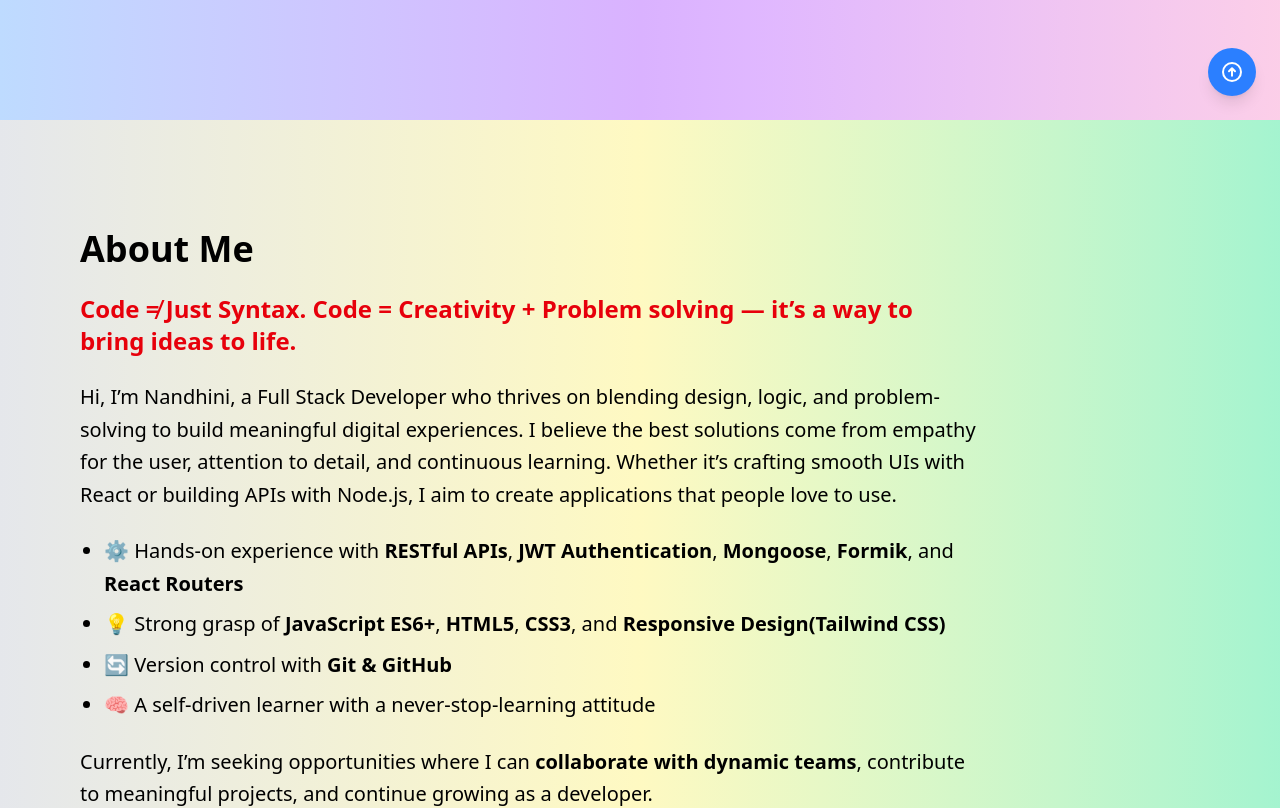
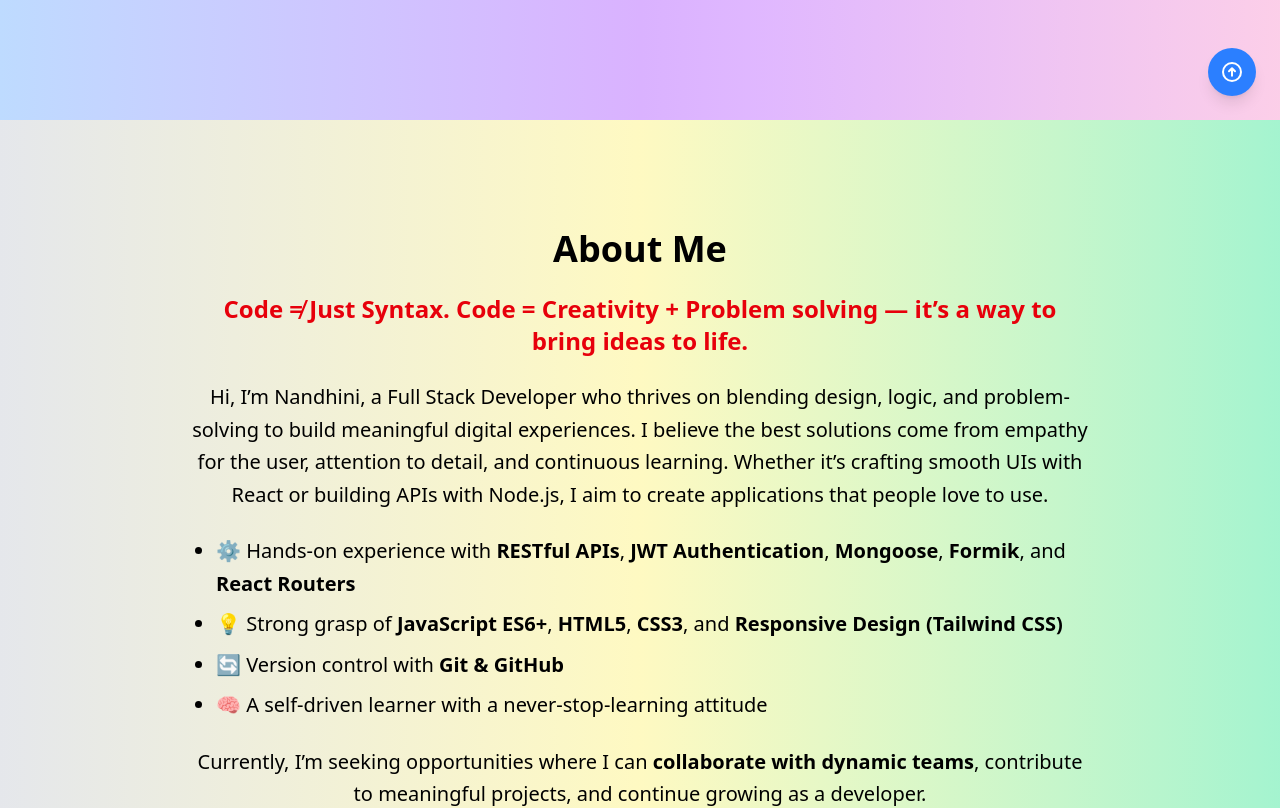
Before and after one commit to nandhini-11-cmd/nandhu_portfolio, a React (Vite) app: page / in a window 1280 px wide. Shown: the part 680-1488 px from the top of the page. Built offline with nearby package versions, Linux system fonts and the light colour scheme.

Commit message:
About me alignment

```diff
--- a/src/components/About.jsx
+++ b/src/components/About.jsx
@@ -2,26 +2,40 @@ import React from 'react';
 
 const About = () => {
   return (
-    <section id="about" className="min-h-screen px-6 py-16 md:px-20  text-black flex flex-col justify-center items-start">
+    <section
+      id="about"
+      className="min-h-screen px-6 py-16 md:px-20 text-black flex flex-col justify-center items-center text-center"
+    >
       <h2 className="text-3xl md:text-4xl font-bold mb-6 text-black">About Me</h2>
 
       <div className="max-w-4xl text-lg md:text-xl leading-relaxed space-y-6">
         <p className="text-red-600 font-bold text-2xl">
-         Code ≠ Just Syntax. Code = Creativity + Problem solving — it’s a way to bring ideas to life. </p><p>Hi, I’m Nandhini, a Full Stack Developer who thrives on blending design, logic, and problem-solving to build meaningful digital experiences. I believe the best solutions come from empathy for the user, attention to detail, and continuous learning. Whether it’s crafting smooth UIs with React or building APIs with Node.js, I aim to create applications that people love to use.
+          Code ≠ Just Syntax. Code = Creativity + Problem solving — it’s a way to bring ideas to life.
+        </p>
+        <p>
+          Hi, I’m Nandhini, a Full Stack Developer who thrives on blending design, logic, and problem-solving
+          to build meaningful digital experiences. I believe the best solutions come from empathy for the user,
+          attention to detail, and continuous learning. Whether it’s crafting smooth UIs with React or building
+          APIs with Node.js, I aim to create applications that people love to use.
         </p>
 
-        <ul className="list-disc pl-6 space-y-2">
-          <li>⚙️ Hands-on experience with <strong>RESTful APIs</strong>, <strong>JWT Authentication</strong>, <strong>Mongoose</strong>, <strong>Formik</strong>, and <strong>React Routers</strong></li>
-          <li>💡 Strong grasp of <strong>JavaScript ES6+</strong>, <strong>HTML5</strong>, <strong>CSS3</strong>, and <strong>Responsive Design(Tailwind CSS)</strong></li>
+        <ul className="list-disc pl-6 space-y-2 text-left mx-auto w-fit">
+          <li>
+            ⚙️ Hands-on experience with <strong>RESTful APIs</strong>, <strong>JWT Authentication</strong>,{' '}
+            <strong>Mongoose</strong>, <strong>Formik</strong>, and <strong>React Routers</strong>
+          </li>
+          <li>
+            💡 Strong grasp of <strong>JavaScript ES6+</strong>, <strong>HTML5</strong>, <strong>CSS3</strong>, and{' '}
+            <strong>Responsive Design (Tailwind CSS)</strong>
+          </li>
           <li>🔄 Version control with <strong>Git & GitHub</strong></li>
           <li>🧠 A self-driven learner with a never-stop-learning attitude</li>
         </ul>
 
         <p>
-          Currently, I’m seeking opportunities where I can <strong>collaborate with dynamic teams</strong>, contribute to meaningful projects, and continue growing as a developer.
+          Currently, I’m seeking opportunities where I can <strong>collaborate with dynamic teams</strong>, contribute
+          to meaningful projects, and continue growing as a developer.
         </p>
-
-
       </div>
     </section>
   );
```
